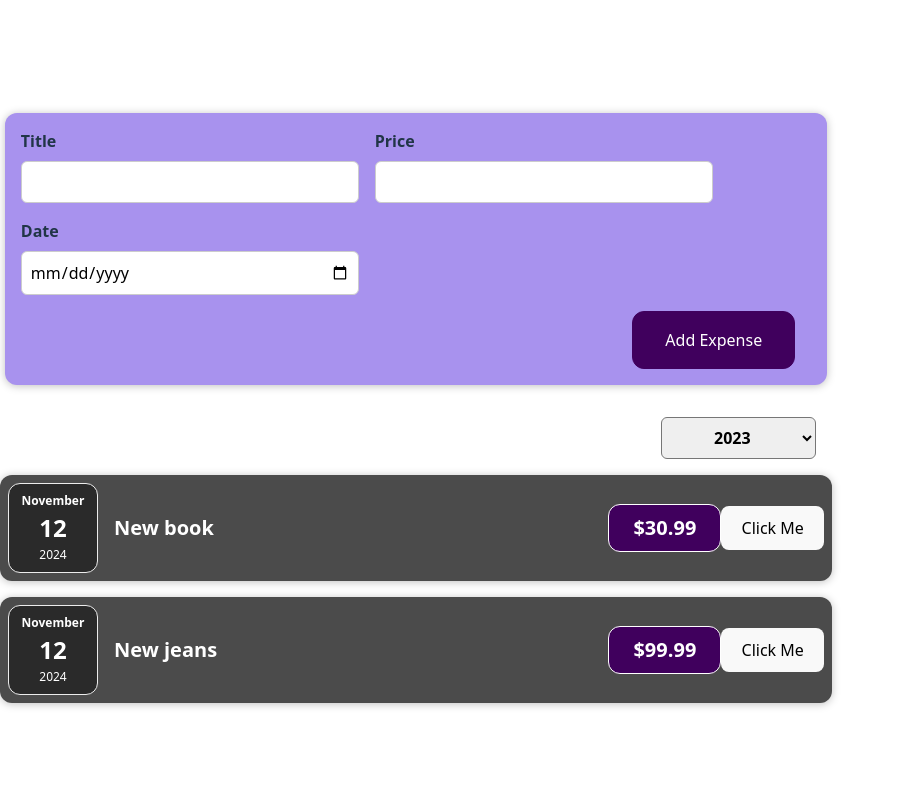
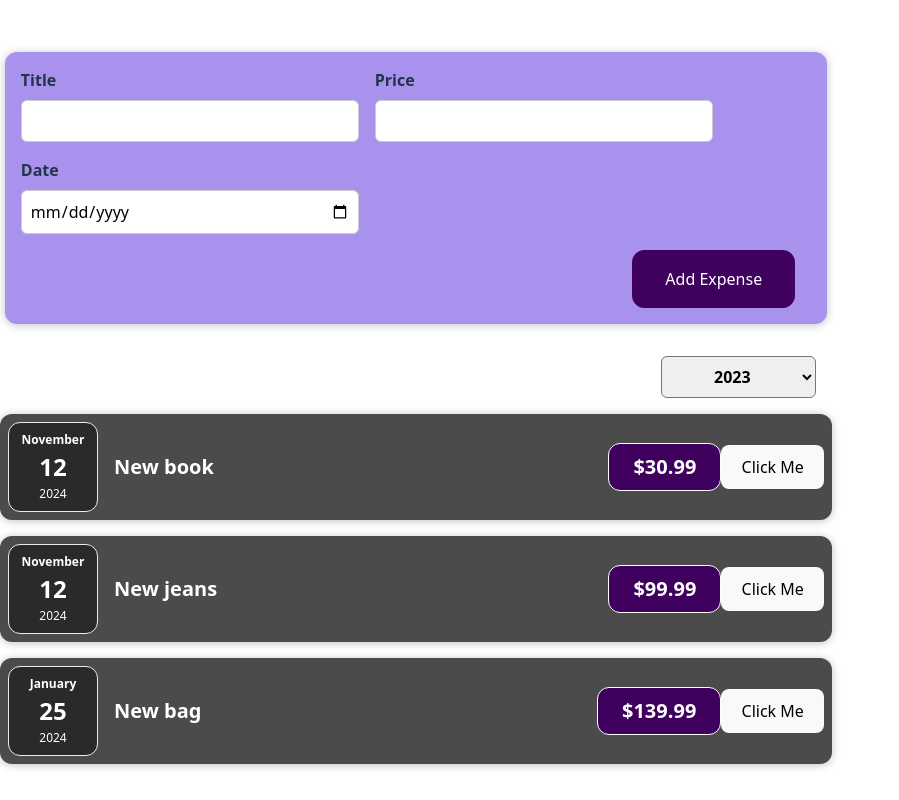
Before and after one commit to Jarthesecond2/expenses, a React (Vite) app: page / in a window 1280 px wide. Shown: the whole page, without its empty margins (0-899 px from the left). Built offline with nearby package versions, Linux system fonts and the light colour scheme.

Commit message:
9. Nimekirja andmete dünaamiline kuvamine ja vormi andmete kuvamine URL

```diff
--- a/src/App.jsx
+++ b/src/App.jsx
@@ -1,36 +1,47 @@
 import './App.css'
+import { useState } from "react";
 import ExpenseItem from "./components/Expenses/ExpenseItem";
 import NewExpense from "./components/NewExpense/NewExpense";
 import ExpenseFilter from "./components/Expenses/ExpensesFilter";
-function App() {
-  const expenses = [
+
+const DYMMY_EXPENSES = [
   {
+    id:'id1',
     date: new Date(2024, 10, 12),
     title: 'New book',
     price: 30.99
   },
   {
+    id: 'id2',
     date: new Date(2024, 10, 12),
     title: 'New jeans',
     price: 99.99
-  }
-];
+  },
+  {
+    id: 'id3',
+    date: new Date(2024, 0, 25),
+    title: 'New bag',
+    price: 139.99
+  },
+]
 
-const addExpenseHandler = (expense) => {
-  console.log('In App.js');
-  console.log(expense);
-};
+const App = () => {
+  const [expenses, setExpenses] = useState(DYMMY_EXPENSES);
+
+  const addExpenseHandler = (expense) => {
+     setExpenses((prevExpenses) => {
+      return [expense, ...previousExpenses];
+     })
+  };
 
   return (
-
     <div className="App">
       <NewExpense onAddExpense={addExpenseHandler}></NewExpense>
       <ExpenseFilter />
-      <ExpenseItem data={expenses[0]} />
-      <ExpenseItem data={expenses[1]} />
+      <ExpenseItem data={DYMMY_EXPENSES[0]} />
+      <ExpenseItem data={DYMMY_EXPENSES[1]} />
+      <ExpenseItem data={DYMMY_EXPENSES[2]} />
     </div>
-
   );
 }
-
 export default App
--- a/src/components/Expenses/Expenses.jsx
+++ b/src/components/Expenses/Expenses.jsx
@@ -6,6 +6,10 @@ import "./Expenses.css";
 
 const Expenses = (props) => {
     const [filteredYear, setFilteredYear] = useState("2026");
+
+    const filterYearHandler = (filteredYear) => {
+        console.log('Year data in Expenses.js ' + filteredYear);
+    }
 
     const filterChangeHandler = (selectedYear) => {
         setFilteredYear(selectedYear);
@@ -19,7 +23,7 @@ const Expenses = (props) => {
             />
             <p>Selected Year: {filteredYear}</p>
             {props.expenses.map((expense) => (
-                <ExpenseItem key={expense.id} data={expense} />
+                <ExpenseItem expenseData={expense} key={expense.id} />
             ))}
         </Card>
     );
```
